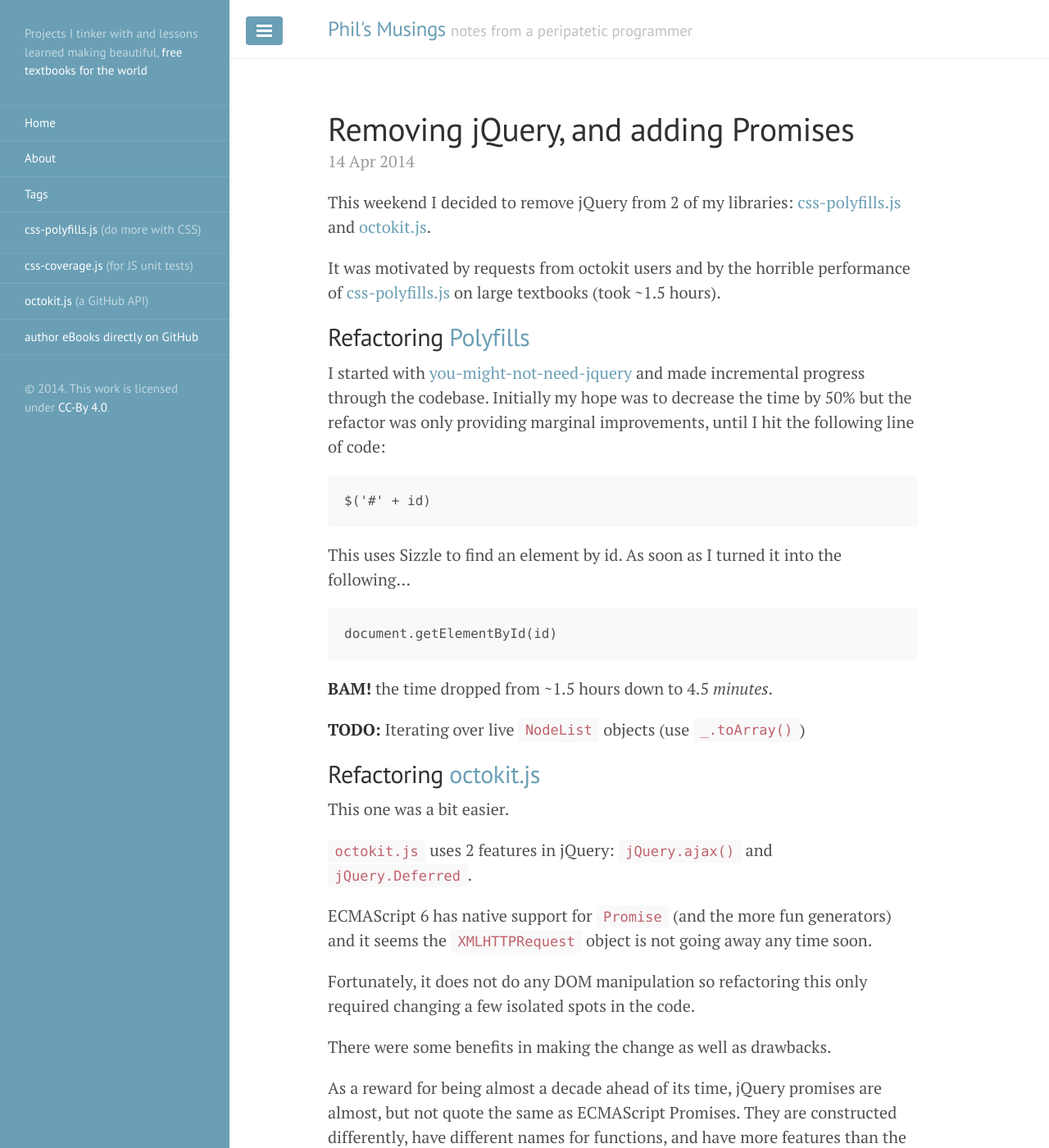
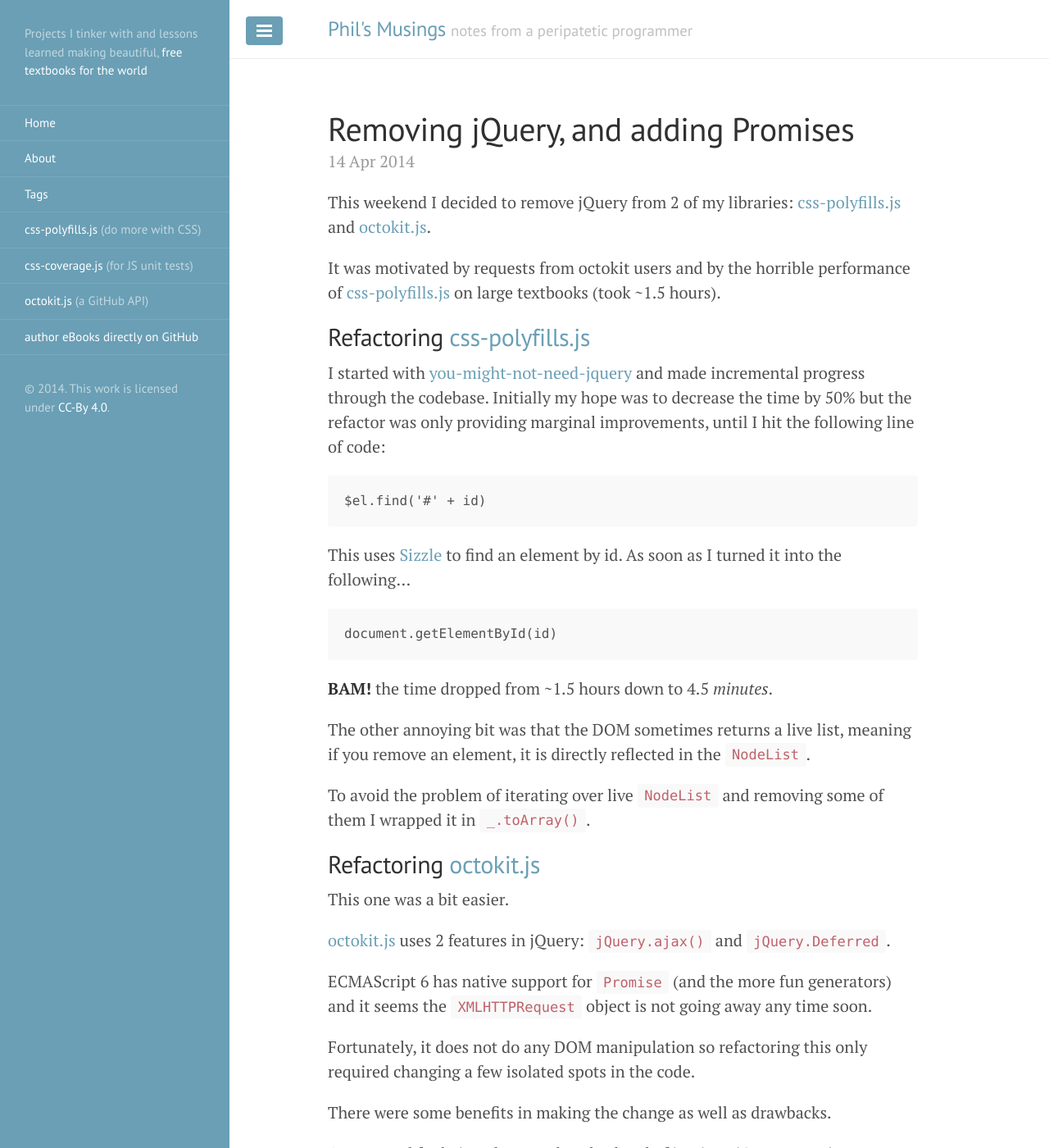
Before and after one commit to philschatz/philschatz.github.io, a Jekyll site: the page built from _posts/2014-04-14-removing-jquery.md, in a window 1280 px wide and 1400 px high. Shown: the whole window at 82% size. Built offline with Jekyll 4.4.1, drawn with Linux system fonts in a browser that asks for light colours; Markdown is read by kramdown in place of the engine named in the settings.

Commit message:
update links to projects

```diff
--- a/_posts/2014-04-14-removing-jquery.md
+++ b/_posts/2014-04-14-removing-jquery.md
@@ -8,26 +8,28 @@
 
 It was motivated by requests from octokit users and by the horrible performance of [css-polyfills.js](/css-polyfills.js/) on large textbooks (took ~1.5 hours).
 
-## Refactoring [Polyfills](/css-polyfills.js/)
+## Refactoring [css-polyfills.js](/css-polyfills.js/)
 
 I started with [you-might-not-need-jquery](http://youmightnotneedjquery.com/) and made incremental progress through the codebase. Initially my hope was to decrease the time by 50% but the refactor was only providing marginal improvements, until I hit the following line of code:
 
-    $('#' + id)
+    $el.find('#' + id)
 
-This uses Sizzle to find an element by id. As soon as I turned it into the following...
+This uses [Sizzle](http://sizzlejs.com) to find an element by id. As soon as I turned it into the following...
 
     document.getElementById(id)
 
 **BAM!** the time dropped from ~1.5 hours down to 4.5 _minutes_.
 
-**TODO:** Iterating over live `NodeList` objects (use `_.toArray()`)
+The other annoying bit was that the DOM sometimes returns a live list, meaning if you remove an element, it is directly reflected in the `NodeList`.
+
+To avoid the problem of iterating over live `NodeList` and removing some of them I wrapped it in `_.toArray()`.
 
 
 ## Refactoring [octokit.js](https://github.com/philschatz/octokit.js)
 
 This one was a bit easier.
 
-`octokit.js` uses 2 features in jQuery: `jQuery.ajax()` and `jQuery.Deferred`.
+[octokit.js](https://github.com/philschatz/octokit.js) uses 2 features in jQuery: `jQuery.ajax()` and `jQuery.Deferred`.
 
 ECMAScript 6 has native support for `Promise` (and the more fun generators) and it seems the `XMLHTTPRequest` object is not going away any time soon.
 
```
